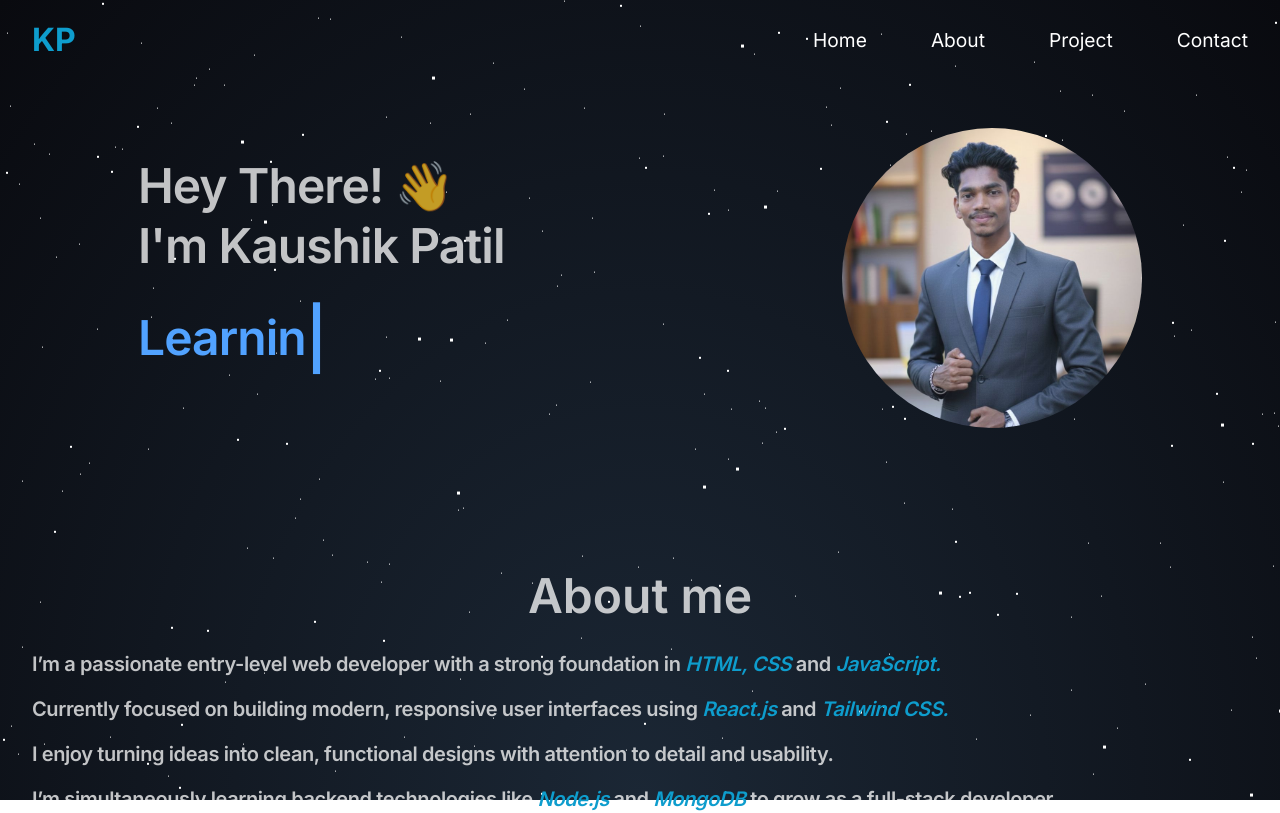
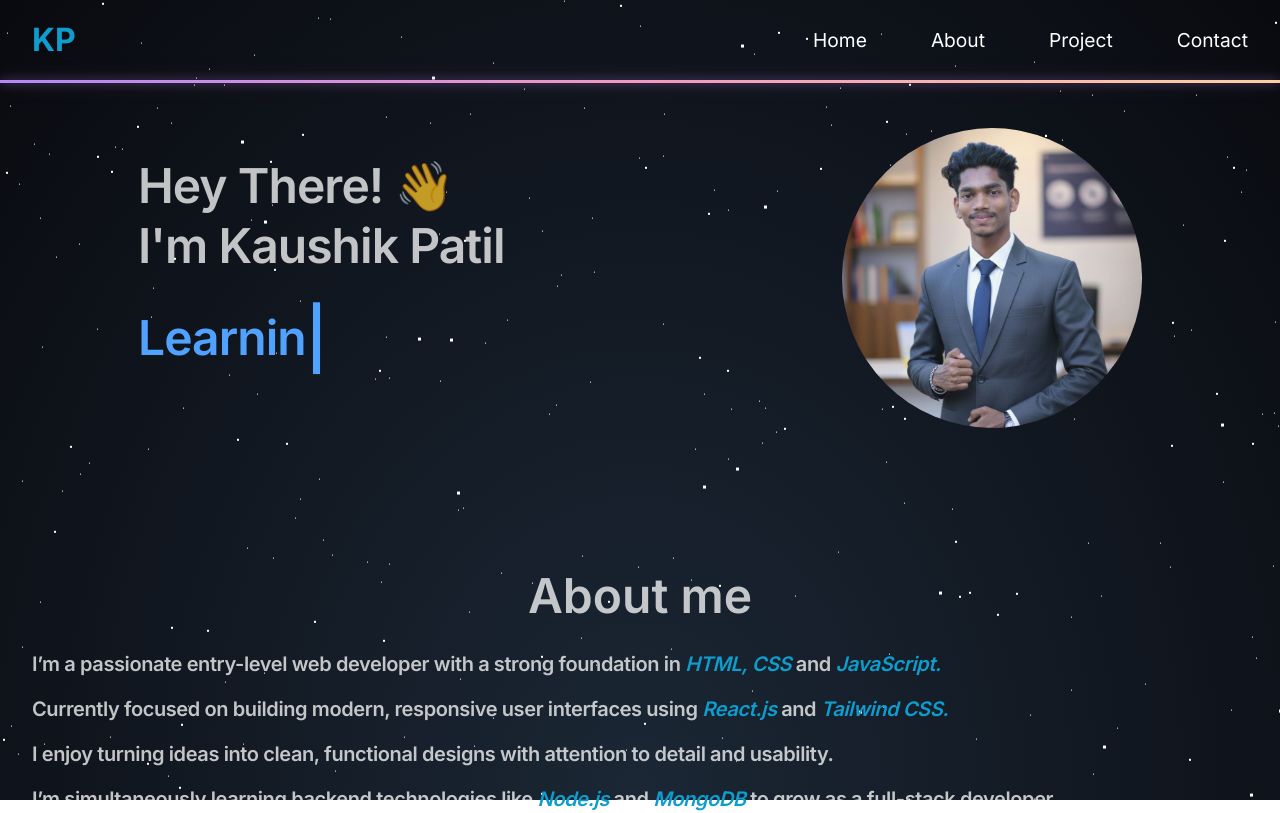
Before and after one commit to Kaushikp092/PortFolio, a React (Vite) app in the folder Frontend/: page / in a window 1280 px wide. Shown: the top 813 px of the page. Built offline with nearby package versions, Linux system fonts and the light colour scheme; no server answers.

Commit message:
implement scroll bar in UI

```diff
--- a/Frontend/src/App.jsx
+++ b/Frontend/src/App.jsx
@@ -5,6 +5,7 @@ import Footer from "./components/Footer";
 import About from "./components/About";
 import Project from "./components/Projects/Project";
 import Form from "./components/Contact/Contact";
+import { ScrollProgress } from "@/components/ui/scroll-progress"
 import { SpeedInsights } from "@vercel/speed-insights/react"
 
 function App() {
@@ -23,6 +24,7 @@ function App() {
             }}
          />
          <Navbar logo="KP" />
+         <ScrollProgress />
          <main className="page-content">
 
          <section id="home">
--- /dev/null
+++ b/Frontend/src/components/ui/scroll-progress.jsx
@@ -0,0 +1,55 @@
+import { motion, useScroll, useSpring } from "motion/react";
+import { useEffect, useState } from "react";
+
+import { cn } from "@/lib/utils"
+
+export function ScrollProgress({
+  className,
+  ref,
+  ...props
+}) {
+  const { scrollYProgress } = useScroll();
+  const [isVisible, setIsVisible] = useState(false);
+
+  // Smooth spring animation for the progress
+  const scaleX = useSpring(scrollYProgress, {
+    stiffness: 100,
+    damping: 30,
+    restDelta: 0.001
+  });
+
+  // Fade in on mount
+  useEffect(() => {
+    const timer = setTimeout(() => setIsVisible(true), 100);
+    return () => clearTimeout(timer);
+  }, []);
+
+  return (
+    <motion.div
+      ref={ref}
+      className={cn(
+        "fixed left-0 right-0 top-20 z-999 h-0.75 origin-left",
+        isVisible ? "opacity-100" : "opacity-0",
+        "transition-opacity duration-500 ease-out",
+        className
+      )}
+      style={{
+        scaleX,
+      }}
+      {...props}
+    >
+      {/* Progress bar background */}
+      <div className="absolute inset-0 bg-white/10" />
+
+      {/* Animated progress fill with gradient and glow */}
+      <motion.div
+        className="h-full w-full origin-left"
+        style={{
+          background: "linear-gradient(90deg, #A97CF8 0%, #F38CB8 50%, #FDCC92 100%)",
+          boxShadow: "0 0 10px rgba(169, 124, 248, 0.5), 0 0 20px rgba(243, 140, 184, 0.3)",
+        }}
+      />
+
+    </motion.div>
+  );
+}
```
